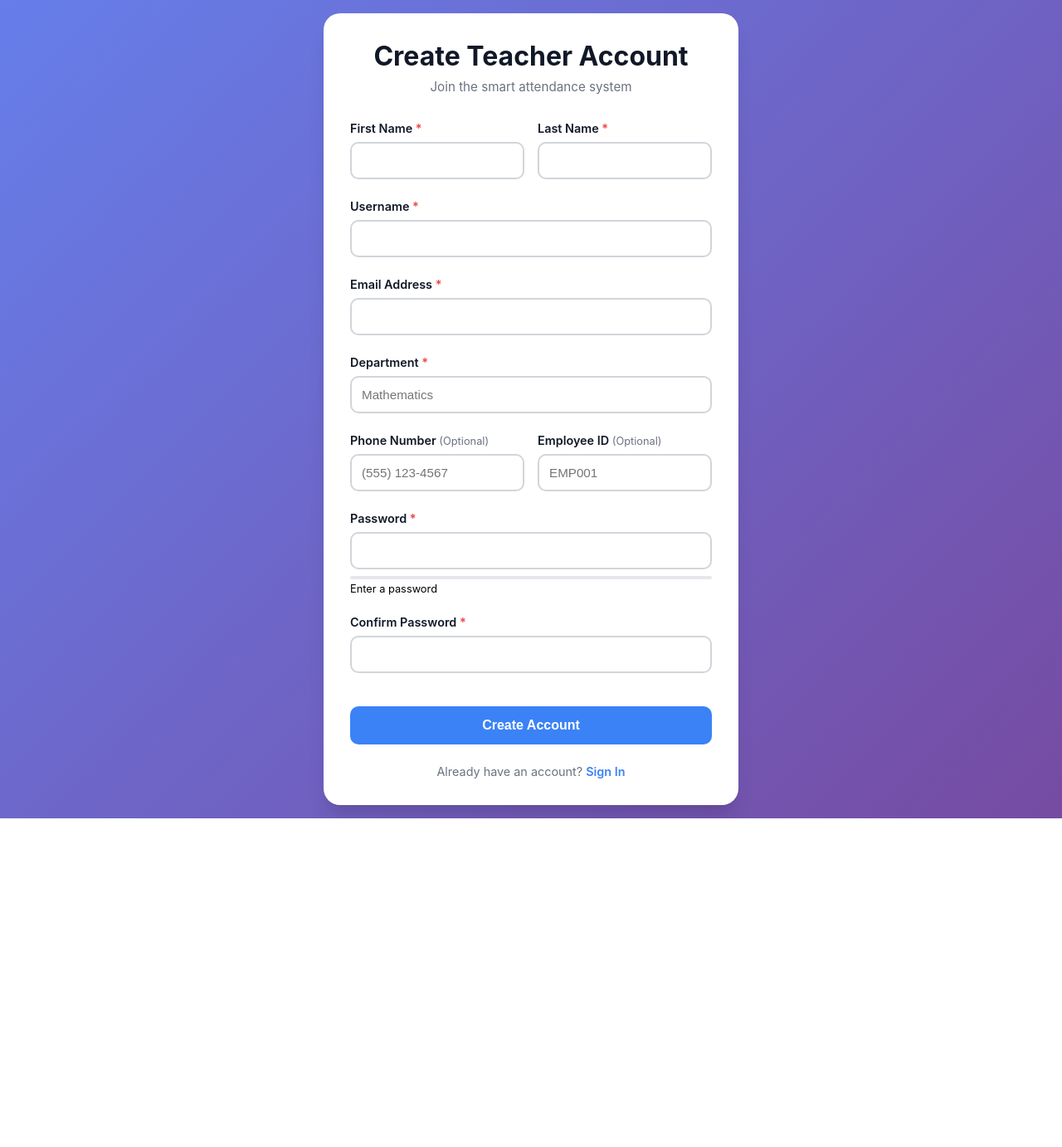
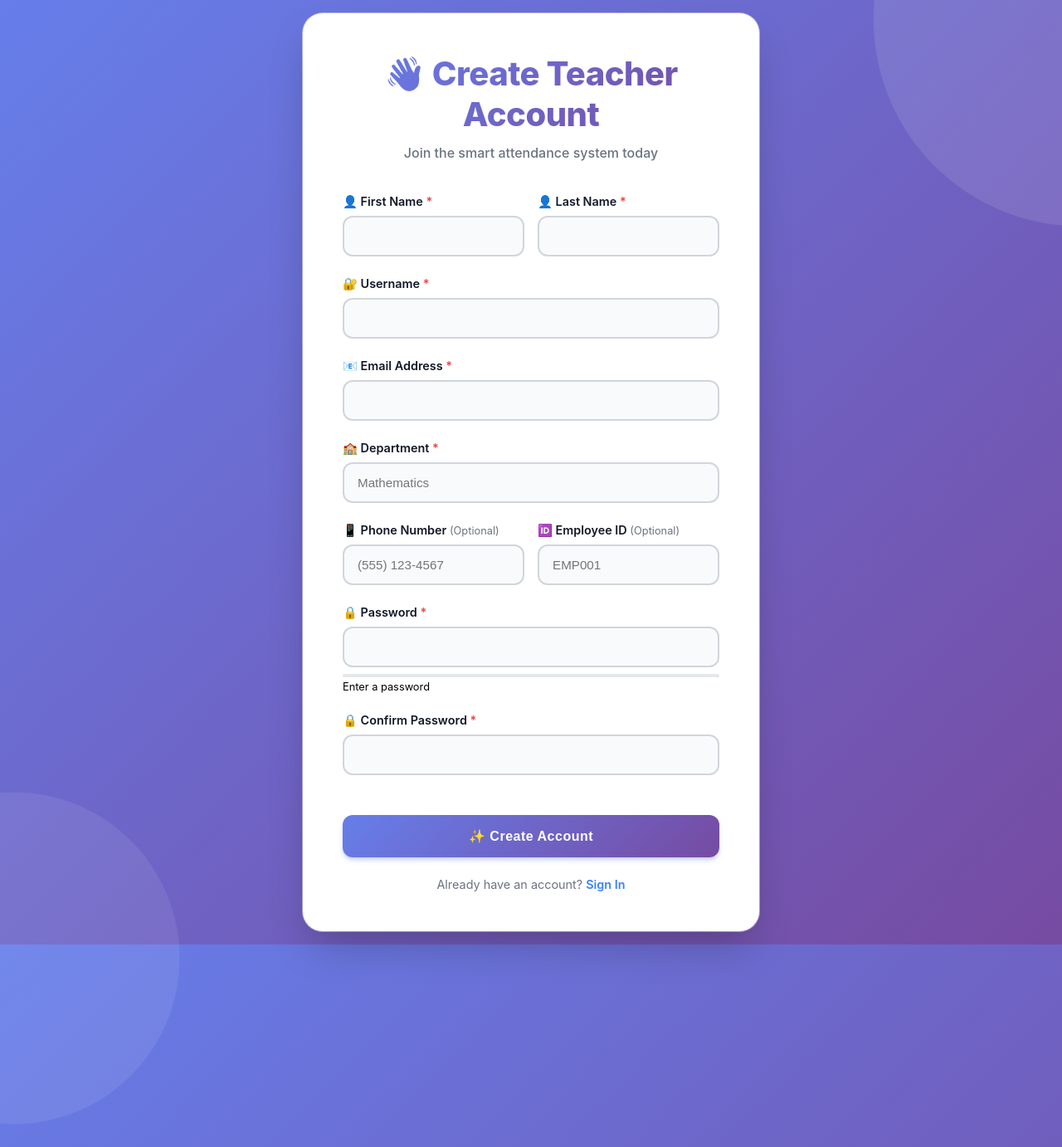
Before and after one commit to davidolun/AI-facial-recognition-attendance-system, a Django app: page /signup/ in a window 1280 px wide; the page is wider, and only the part inside the window is pictured. Shown: that part at 83% size. Before the commit the page ends 986 px from the top of that part, so only its background shows below. Run offline with Django 5.2, Linux system fonts and the light colour scheme.

Commit message:
Enhance signup page with modern design, animated gradient background, and improved UX

```diff
--- a/templates/auth/signup.html
+++ b/templates/auth/signup.html
@@ -35,32 +35,77 @@
             align-items: center;
             justify-content: center;
             padding: 1rem;
+            position: relative;
+            overflow: hidden;
+        }
+
+        body::before {
+            content: '';
+            position: absolute;
+            width: 500px;
+            height: 500px;
+            background: rgba(255, 255, 255, 0.1);
+            border-radius: 50%;
+            top: -250px;
+            right: -250px;
+            animation: float 20s ease-in-out infinite;
+        }
+
+        body::after {
+            content: '';
+            position: absolute;
+            width: 400px;
+            height: 400px;
+            background: rgba(255, 255, 255, 0.08);
+            border-radius: 50%;
+            bottom: -200px;
+            left: -200px;
+            animation: float 25s ease-in-out infinite reverse;
+        }
+
+        @keyframes float {
+            0%, 100% { transform: translate(0, 0) rotate(0deg); }
+            50% { transform: translate(30px, 30px) rotate(180deg); }
         }
 
         .auth-container {
             background: white;
-            padding: 2rem;
-            border-radius: 20px;
-            box-shadow: 0 20px 25px -5px rgba(0, 0, 0, 0.1), 0 10px 10px -5px rgba(0, 0, 0, 0.04);
+            padding: 3rem;
+            border-radius: 24px;
+            box-shadow: 0 25px 50px -12px rgba(0, 0, 0, 0.25), 0 0 0 1px rgba(255, 255, 255, 0.5);
             width: 100%;
-            max-width: 500px;
+            max-width: 550px;
+            position: relative;
+            z-index: 1;
+            backdrop-filter: blur(10px);
         }
 
         .auth-header {
             text-align: center;
-            margin-bottom: 2rem;
+            margin-bottom: 2.5rem;
         }
 
         .auth-header h1 {
-            color: var(--dark);
-            font-size: 2rem;
-            font-weight: 700;
-            margin-bottom: 0.5rem;
+            background: linear-gradient(135deg, #667eea 0%, #764ba2 100%);
+            -webkit-background-clip: text;
+            -webkit-text-fill-color: transparent;
+            background-clip: text;
+            font-size: 2.5rem;
+            font-weight: 800;
+            margin-bottom: 0.75rem;
+            letter-spacing: -0.5px;
         }
 
         .auth-header p {
             color: var(--gray);
-            font-size: 0.95rem;
+            font-size: 1rem;
+            font-weight: 500;
+        }
+
+        .form-icon {
+            display: inline-block;
+            margin-right: 0.5rem;
+            font-size: 1.2rem;
         }
 
         .form-group {
@@ -83,18 +128,26 @@
 
         input[type="text"], input[type="email"], input[type="password"], select {
             width: 100%;
-            padding: 0.75rem;
+            padding: 0.875rem 1rem;
             border: 2px solid var(--border);
-            border-radius: 10px;
+            border-radius: 12px;
             font-size: 0.95rem;
-            transition: all 0.2s ease;
+            transition: all 0.3s ease;
+            background: #f9fafb;
+            color: var(--dark);
+        }
+
+        input:hover {
+            border-color: #9ca3af;
             background: white;
         }
 
         input:focus, select:focus {
             outline: none;
             border-color: var(--primary);
-            box-shadow: 0 0 0 3px rgba(59, 130, 246, 0.1);
+            box-shadow: 0 0 0 4px rgba(59, 130, 246, 0.1);
+            background: white;
+            transform: translateY(-1px);
         }
 
         .required {
@@ -109,21 +162,27 @@
 
         .submit-btn {
             width: 100%;
-            padding: 0.875rem;
-            background: var(--primary);
+            padding: 1rem;
+            background: linear-gradient(135deg, #667eea 0%, #764ba2 100%);
             color: white;
             border: none;
-            border-radius: 10px;
+            border-radius: 12px;
             font-size: 1rem;
             font-weight: 600;
             cursor: pointer;
-            transition: all 0.2s ease;
-            margin-top: 1rem;
+            transition: all 0.3s ease;
+            margin-top: 1.5rem;
+            box-shadow: 0 4px 6px -1px rgba(102, 126, 234, 0.3), 0 2px 4px -1px rgba(102, 126, 234, 0.2);
+            letter-spacing: 0.5px;
         }
 
         .submit-btn:hover:not(:disabled) {
-            background: var(--primary-dark);
-            transform: translateY(-1px);
+            transform: translateY(-2px);
+            box-shadow: 0 10px 15px -3px rgba(102, 126, 234, 0.4), 0 4px 6px -2px rgba(102, 126, 234, 0.3);
+        }
+
+        .submit-btn:active:not(:disabled) {
+            transform: translateY(0);
         }
 
         .submit-btn:disabled {
@@ -241,8 +300,8 @@
 <body>
     <div class="auth-container">
         <div class="auth-header">
-            <h1>Create Teacher Account</h1>
-            <p>Join the smart attendance system</p>
+            <h1>👋 Create Teacher Account</h1>
+            <p>Join the smart attendance system today</p>
         </div>
 
         <div id="alert" class="alert"></div>
@@ -250,43 +309,43 @@
         <form id="signupForm">
             <div class="form-row">
                 <div class="form-group">
-                    <label for="first_name">First Name <span class="required">*</span></label>
+                    <label for="first_name">👤 First Name <span class="required">*</span></label>
                     <input type="text" id="first_name" name="first_name" required>
                 </div>
                 <div class="form-group">
-                    <label for="last_name">Last Name <span class="required">*</span></label>
+                    <label for="last_name">👤 Last Name <span class="required">*</span></label>
                     <input type="text" id="last_name" name="last_name" required>
                 </div>
             </div>
 
             <div class="form-group">
-                <label for="username">Username <span class="required">*</span></label>
+                <label for="username">🔐 Username <span class="required">*</span></label>
                 <input type="text" id="username" name="username" required>
             </div>
 
             <div class="form-group">
-                <label for="email">Email Address <span class="required">*</span></label>
+                <label for="email">📧 Email Address <span class="required">*</span></label>
                 <input type="email" id="email" name="email" required>
             </div>
 
             <div class="form-group">
-                <label for="department">Department <span class="required">*</span></label>
+                <label for="department">🏫 Department <span class="required">*</span></label>
                 <input type="text" id="department" name="department" placeholder="Mathematics" required>
             </div>
 
             <div class="form-row">
                 <div class="form-group">
-                    <label for="phone">Phone Number <span class="optional">(Optional)</span></label>
+                    <label for="phone">📱 Phone Number <span class="optional">(Optional)</span></label>
                     <input type="text" id="phone" name="phone" placeholder="(555) 123-4567">
                 </div>
                 <div class="form-group">
-                    <label for="employee_id">Employee ID <span class="optional">(Optional)</span></label>
+                    <label for="employee_id">🆔 Employee ID <span class="optional">(Optional)</span></label>
                     <input type="text" id="employee_id" name="employee_id" placeholder="EMP001">
                 </div>
             </div>
 
             <div class="form-group">
-                <label for="password">Password <span class="required">*</span></label>
+                <label for="password">🔒 Password <span class="required">*</span></label>
                 <input type="password" id="password" name="password" required>
                 <div class="password-strength">
                     <div class="strength-bar">
@@ -297,12 +356,12 @@
             </div>
 
             <div class="form-group">
-                <label for="confirm_password">Confirm Password <span class="required">*</span></label>
+                <label for="confirm_password">🔒 Confirm Password <span class="required">*</span></label>
                 <input type="password" id="confirm_password" name="confirm_password" required>
             </div>
 
             <button type="submit" class="submit-btn">
-                <span id="btnText">Create Account</span>
+                <span id="btnText">✨ Create Account</span>
                 <div id="btnLoading" class="loading">
                     <div class="spinner"></div>
                     <span>Creating Account...</span>
```
